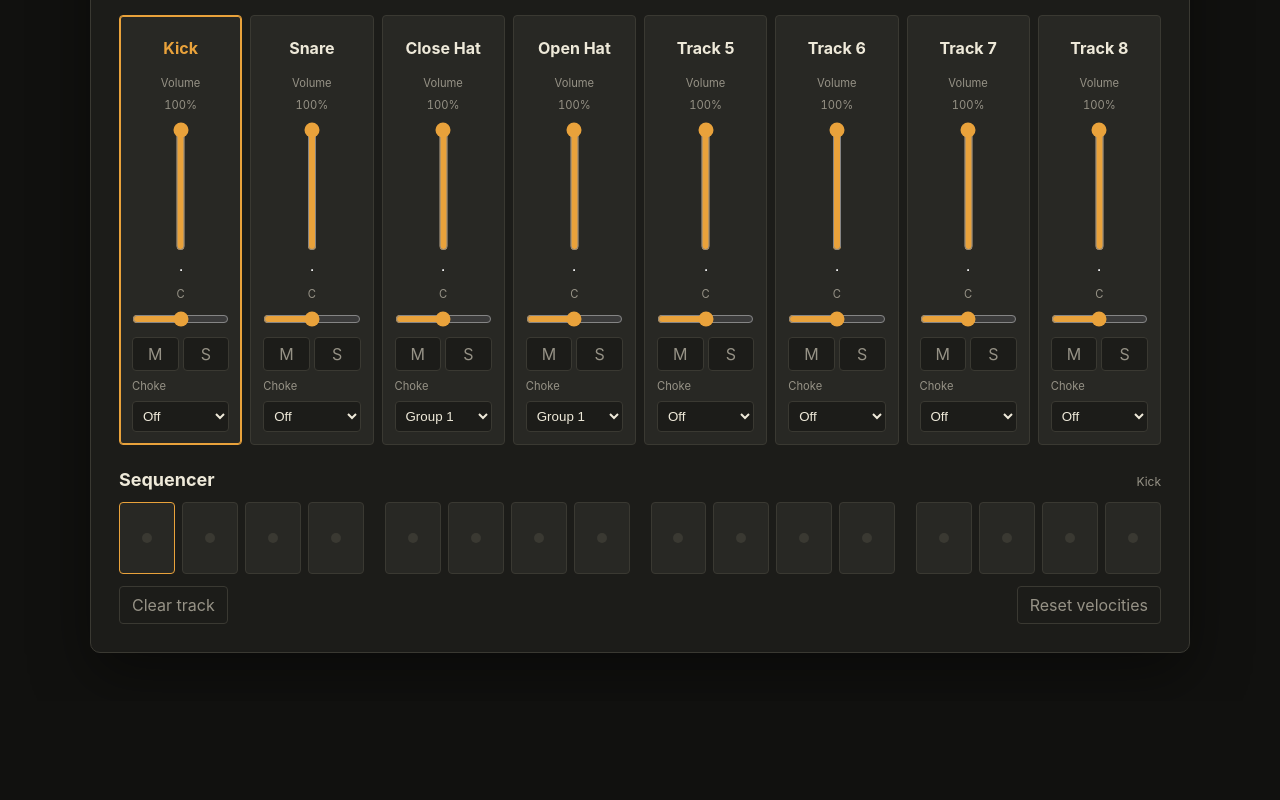
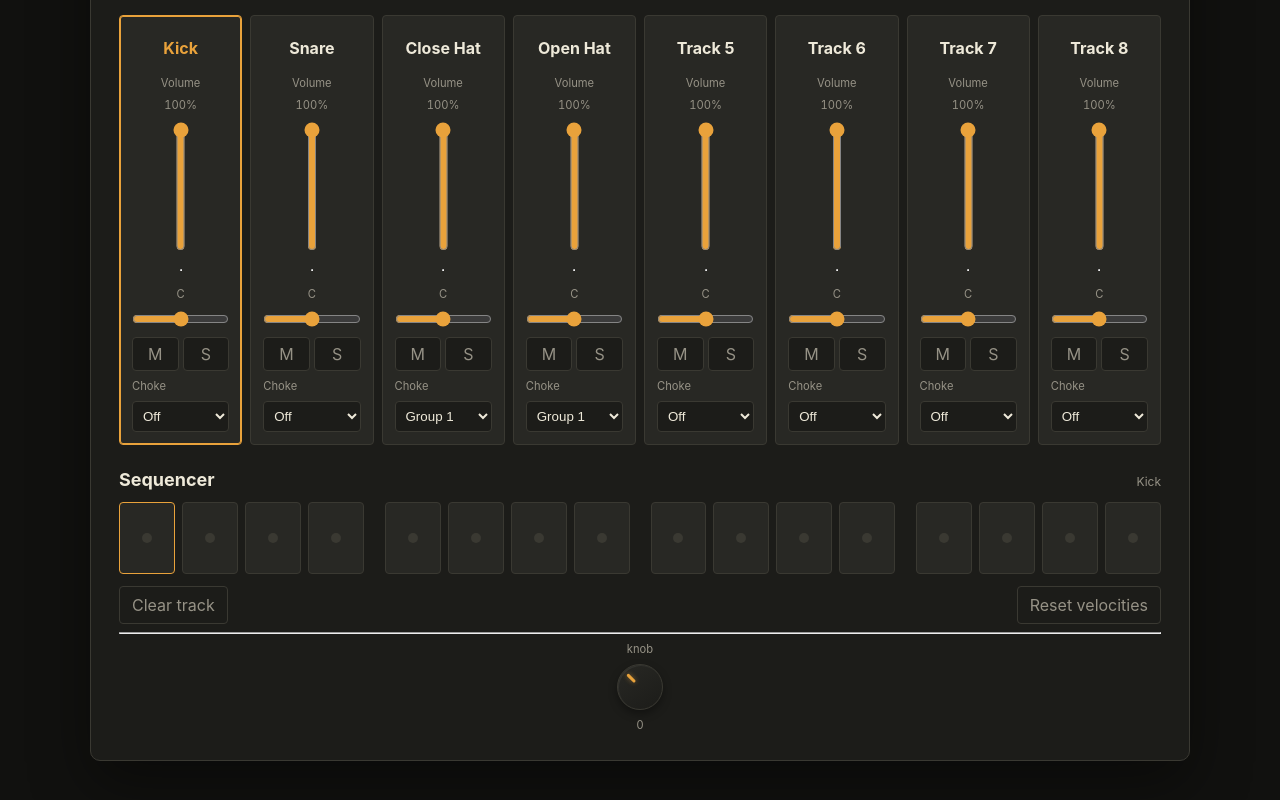
Before and after one commit to jpweijers/groovuebox, a Vue app: page / in a window 1280 px wide. Shown: the part 260-1060 px from the top of the page. Before the commit the page ends 961 px from the top, so only its background shows below. Built offline with nearby package versions, Linux system fonts and the light colour scheme.

Commit message:
feat: twist knob

```diff
--- a/src/App.vue
+++ b/src/App.vue
@@ -3,8 +3,12 @@ import Sequencer from '@/components/Sequencer.vue'
 import { useGroovebox } from '@/composables/useGroovebox.ts'
 import TransportControls from '@/components/TransportControls.vue'
 import Mixer from '@/components/Mixer.vue'
+import RotaryKnob from '@/components/RotaryKnob.vue'
+import { ref } from 'vue'
 
 const { state } = useGroovebox()
+
+const knob = ref(0)
 </script>
 
 <template>
@@ -19,6 +23,9 @@ const { state } = useGroovebox()
     <Mixer :tracks="state.tracks" :selected="state.selectedTrack" />
 
     <Sequencer :track="state.tracks[state.selectedTrack]!" :current-step="state.currentStep" />
+
+    <hr />
+    <RotaryKnob v-model="knob" :default-value="0.5" :min="-1" :max="2" :step="0.01" label="knob" />
   </div>
 </template>
 
--- a/src/assets/main.css
+++ b/src/assets/main.css
@@ -21,6 +21,7 @@
   --radius-small: 4px;
 
   --step-velocity: 50%;
+  --knob-angle: 1deg;
 
   font-family: Inter, ui-sans-serif, system-ui, sans-serif;
   color: var(--text);
--- /dev/null
+++ b/src/components/RotaryKnob.vue
@@ -0,0 +1,228 @@
+<script lang="ts" setup>
+import { computed, ref, watch } from 'vue'
+
+const props = withDefaults(
+  defineProps<{
+    modelValue: number
+    min?: number
+    max?: number
+    step?: number
+    defaultValue: number
+    label: string
+    formatValue?: (value: number) => string
+  }>(),
+  {
+    min: 0,
+    max: 100,
+    step: 1,
+    formatValue: (value: number) => String(value),
+  },
+)
+
+const emit = defineEmits<{
+  'update:modelValue': [value: number]
+  change: [value: number]
+}>()
+
+const KNOB_START_ANGLE = -135
+const KNOB_SWEEP_ANGLE = 270
+const DRAG_THRESHOLD_PX = 4
+const FULL_RANGE_DRAG_PX = 125
+const VALUE_PRECISION = 6
+
+const dragging = ref(false)
+const previewValue = ref(props.modelValue)
+
+watch(
+  () => props.modelValue,
+  (value) => {
+    if (!dragging.value) {
+      previewValue.value = value
+    }
+  },
+)
+
+const formattedValue = computed(() => props.formatValue(snapValue(previewValue.value)))
+
+const valueRange = computed(() => props.max - props.min)
+
+const valueRatio = computed(() => {
+  return (previewValue.value - props.min) / valueRange.value
+})
+
+const angle = computed(() => KNOB_START_ANGLE + valueRatio.value * KNOB_SWEEP_ANGLE)
+
+const knobStyle = computed(() => ({
+  '--knob-angle': `${angle.value}deg`,
+}))
+
+function updateValue(value: number): void {
+  previewValue.value = snapValue(value)
+  emit('update:modelValue', previewValue.value)
+}
+
+function commitValue(): void {
+  emit('change', previewValue.value)
+}
+
+function resetValue(): void {
+  updateValue(props.defaultValue)
+  commitValue()
+}
+
+function snapValue(value: number): number {
+  const clamped = Math.min(props.max, Math.max(props.min, value))
+  const steps = Math.round((clamped - props.min) / props.step)
+  const stepped = props.min + steps * props.step
+
+  return Number(stepped.toFixed(VALUE_PRECISION))
+}
+
+let pointerId: number | null = null
+let startY = 0
+let startValue = 0
+let moved = false
+
+function startDrag(event: PointerEvent): void {
+  event.preventDefault()
+
+  if (event.button !== 0) return
+
+  const knob = event.currentTarget as HTMLElement
+
+  pointerId = event.pointerId
+  startY = event.clientY
+  startValue = previewValue.value
+  moved = false
+  dragging.value = true
+
+  knob.setPointerCapture(pointerId)
+}
+
+function moveDrag(event: PointerEvent): void {
+  event.preventDefault()
+
+  if (event.pointerId !== pointerId) return
+
+  const distance = startY - event.clientY
+
+  if (!moved && Math.abs(distance) < DRAG_THRESHOLD_PX) return
+
+  moved = true
+  const change = (distance / FULL_RANGE_DRAG_PX) * valueRange.value
+
+  updateValue(startValue + change)
+}
+
+function finishDrag(event: PointerEvent): void {
+  event.preventDefault()
+
+  if (event.pointerId !== pointerId) return
+
+  if (moved) {
+    commitValue()
+  }
+
+  resetInteraction()
+
+  const knob = event.currentTarget as HTMLElement
+
+  if (knob.hasPointerCapture(event.pointerId)) {
+    knob.releasePointerCapture(event.pointerId)
+  }
+}
+
+function cancelDrag(event: PointerEvent): void {
+  if (event.pointerId !== pointerId) return
+
+  resetInteraction()
+  previewValue.value = props.modelValue
+}
+
+function resetInteraction(): void {
+  pointerId = null
+  moved = false
+  dragging.value = false
+}
+</script>
+
+<template>
+  <div class="rotary-control">
+    <span class="label">{{ label }}</span>
+
+    <div
+      class="knob"
+      :class="{ dragging }"
+      :style="knobStyle"
+      @dblclick="resetValue"
+      @pointerdown="startDrag"
+      @pointermove="moveDrag"
+      @pointerup="finishDrag"
+      @pointercancel="cancelDrag"
+      @lostpointercapture="cancelDrag"
+    >
+      <span class="knob-face" aria-hidden="true" />
+      <span class="knob-marker" aria-hidden="true" />
+    </div>
+
+    <output class="value">
+      {{ formattedValue }}
+    </output>
+  </div>
+</template>
+
+<style scoped>
+.rotary-control {
+  display: grid;
+  justify-items: center;
+  gap: 5px;
+}
+
+.label,
+.value {
+  color: var(--text-muted);
+  font-size: 0.7rem;
+}
+
+.knob {
+  position: relative;
+  width: 52px;
+  height: 52px;
+  cursor: ns-resize;
+}
+
+.knob.dragging {
+  cursor: none;
+}
+
+.knob-face {
+  position: absolute;
+  inset: 3px;
+  background: linear-gradient(145deg, var(--panel-raised), var(--panel));
+  border: 1px solid var(--border);
+  border-radius: 50%;
+  box-shadow:
+    0 4px 8px rgb(0 0 0 / 35%),
+    inset 1px 1px rgb(255 255 255 / 6%);
+}
+
+.knob-marker {
+  position: absolute;
+  inset: 3px;
+  border-radius: 50%;
+  transform: rotate(var(--knob-angle));
+}
+
+.knob-marker::after {
+  position: absolute;
+  top: 5px;
+  left: 50%;
+  width: 3px;
+  height: 11px;
+  background: var(--amber);
+  border-radius: 2px;
+  box-shadow: 0 0 5px rgb(255 183 77 / 45%);
+  content: '';
+  transform: translateX(-50%);
+}
+</style>
```
